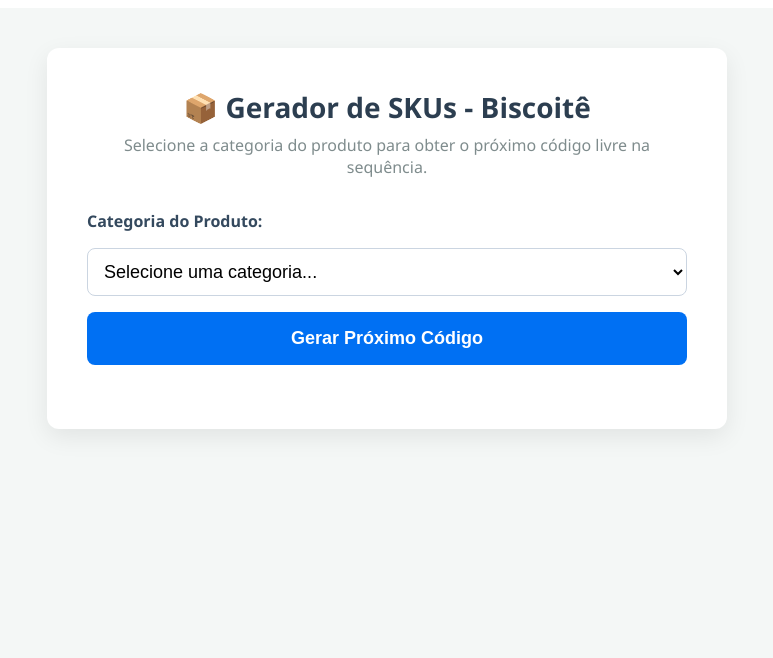
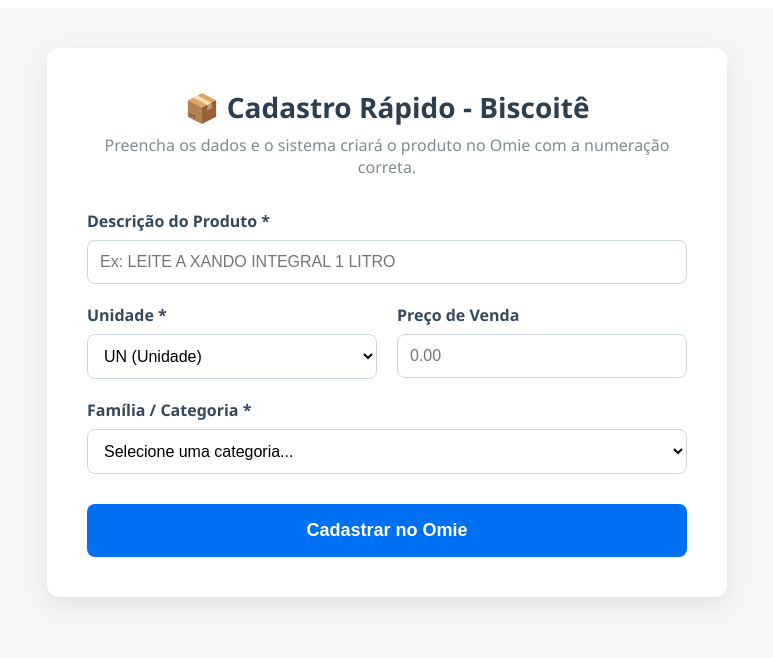
Before and after one commit to Suporte-Biscoite/skbiscoite, a React (Vite) app: page / in a window 1280 px wide. Shown: the top 658 px of the page, without its empty margins (253-1026 px from the left). Built offline with nearby package versions, Linux system fonts and the light colour scheme.

Commit message:
Implementa Fase 1: Formulario de cadastro individual integrado ao Omie

```diff
--- a/src/App.jsx
+++ b/src/App.jsx
@@ -1,101 +1,100 @@
 import { useState } from 'react';
 
 function App() {
-  const [prefixo, setPrefixo] = useState('');
-  const [proximoCodigo, setProximoCodigo] = useState(null);
+  // Estado do formulário
+  const [formData, setFormData] = useState({
+    descricao: '',
+    unidade: 'UN',
+    preco: '',
+    prefixo: ''
+  });
+
   const [carregando, setCarregando] = useState(false);
   const [statusTexto, setStatusTexto] = useState('');
   const [erro, setErro] = useState(null);
+  const [sucesso, setSucesso] = useState(null);
+
+  const handleChange = (e) => {
+    setFormData({ ...formData, [e.target.name]: e.target.value });
+  };
 
   const descobrirProximoCodigo = (todosCodigos, prefixoDesejado) => {
-    // Filtra apenas os códigos que começam com o prefixo escolhido
     const codigosDaFamilia = todosCodigos.filter(c => c.startsWith(prefixoDesejado));
-
-    // Extrai só o final numérico
     const sufixos = codigosDaFamilia
       .map(c => c.substring(prefixoDesejado.length))
-      .filter(s => /^\d+$/.test(s)) // Garante que o final é só número
+      .filter(s => /^\d+$/.test(s))
       .map(s => parseInt(s, 10))
       .sort((a, b) => a - b);
 
-    let proximoNumeroLivre = 1; // Começa testando o 001
-
+    let proximoNumeroLivre = 1;
     for (let i = 0; i < sufixos.length; i++) {
       if (sufixos[i] === proximoNumeroLivre) {
-        proximoNumeroLivre++; // Esse já existe, vamos testar o próximo
+        proximoNumeroLivre++;
       } else if (sufixos[i] > proximoNumeroLivre) {
-        break; // Achamos um buraco (gap)
+        break;
       }
     }
 
-    // Formata o final com zeros à esquerda
     const tamanhoIdealSufixo = Math.max(3, 7 - prefixoDesejado.length);
     const numeroFormatado = String(proximoNumeroLivre).padStart(tamanhoIdealSufixo, '0');
-
-    setProximoCodigo(`${prefixoDesejado}${numeroFormatado}`);
+    return `${prefixoDesejado}${numeroFormatado}`;
   };
 
-  const buscarDoOmie = async () => {
-    if (!prefixo) {
-      setErro("Por favor, selecione uma categoria primeiro.");
-      return;
-    }
-
+  const cadastrarProduto = async (e) => {
+    e.preventDefault(); // Evita recarregar a página
     setCarregando(true);
     setErro(null);
-    setProximoCodigo(null);
+    setSucesso(null);
     let todosCodigosAcomulados = [];
 
     try {
-      // 1. Busca apenas a PRIMEIRA página para descobrir o total de páginas que existem
-      setStatusTexto("Iniciando varredura rápida...");
+      // 1. Busca as páginas para achar o gap (mesma lógica super rápida de antes)
+      setStatusTexto("Calculando próximo SKU livre...");
       const res1 = await fetch(`/api/codigos?pagina=1&t=${new Date().getTime()}`);
-      if (!res1.ok) throw new Error("Erro na comunicação com a API");
+      if (!res1.ok) throw new Error("Erro na varredura inicial do Omie");
 
       const data1 = await res1.json();
       todosCodigosAcomulados = [...data1.codigos];
       const totalPaginas = data1.total_paginas;
 
-      // 2. Se tiver mais páginas, baixa o resto em LOTES PARALELOS (Muito mais rápido!)
       if (totalPaginas > 1) {
-        setStatusTexto(`Baixando dados em paralelo (1/${totalPaginas})...`);
-
-        // Cria uma lista com as páginas que faltam (ex: [2, 3, 4, 5])
         const paginasPendentes = [];
         for (let p = 2; p <= totalPaginas; p++) paginasPendentes.push(p);
-
-        // O Omie permite até 4 conexões simultâneas. Usamos 3 por segurança contra bloqueios.
         const tamanhoLote = 3;
 
         for (let i = 0; i < paginasPendentes.length; i += tamanhoLote) {
-          // Pega 3 páginas da fila
           const lote = paginasPendentes.slice(i, i + tamanhoLote);
-
-          // Dispara as 3 requisições para a Vercel EXATAMENTE AO MESMO TEMPO
-          const promessas = lote.map(p =>
-            fetch(`/api/codigos?pagina=${p}&t=${new Date().getTime()}`).then(res => res.json())
-          );
-
-          // O Promise.all espera as 3 terminarem juntas
+          const promessas = lote.map(p => fetch(`/api/codigos?pagina=${p}&t=${new Date().getTime()}`).then(res => res.json()));
           const resultadosLote = await Promise.all(promessas);
-
-          // Junta os códigos novos com os que já tínhamos
-          resultadosLote.forEach(res => {
-            todosCodigosAcomulados = [...todosCodigosAcomulados, ...res.codigos];
-          });
-
-          // Atualiza o texto na tela para o usuário não achar que travou
-          const progresso = Math.min(i + tamanhoLote + 1, totalPaginas);
-          setStatusTexto(`Baixando dados em paralelo (${progresso}/${totalPaginas})...`);
+          resultadosLote.forEach(res => { todosCodigosAcomulados = [...todosCodigosAcomulados, ...res.codigos]; });
         }
       }
 
-      setStatusTexto("Calculando o próximo número livre...");
-      descobrirProximoCodigo(todosCodigosAcomulados, prefixo);
+      // 2. Acha o código exato
+      const codigoGerado = descobrirProximoCodigo(todosCodigosAcomulados, formData.prefixo);
+      setStatusTexto(`Código ${codigoGerado} encontrado! Enviando para o Omie...`);
+
+      // 3. Manda os dados preenchidos para a nossa NOVA API de cadastro
+      const resCadastro = await fetch('/api/cadastrar', {
+        method: 'POST',
+        headers: { 'Content-Type': 'application/json' },
+        body: JSON.stringify({
+          codigo: codigoGerado,
+          descricao: formData.descricao,
+          unidade: formData.unidade,
+          preco: formData.preco
+        })
+      });
+
+      if (!resCadastro.ok) throw new Error("Falha ao salvar o produto no Omie.");
+
+      // Sucesso total! Limpa o formulário.
+      setSucesso(`Produto criado com sucesso! O SKU gerado foi: ${codigoGerado}`);
+      setFormData({ descricao: '', unidade: 'UN', preco: '', prefixo: '' });
 
     } catch (error) {
       console.error(error);
-      setErro("Falha na busca. O servidor pode estar ocupado. Tente novamente.");
+      setErro(error.message || "Ocorreu um erro inesperado.");
     } finally {
       setCarregando(false);
       setStatusTexto('');
@@ -107,26 +106,52 @@ function App() {
       <div style={{ maxWidth: '600px', margin: '0 auto', backgroundColor: '#ffffff', borderRadius: '12px', padding: '40px', boxShadow: '0 8px 24px rgba(0,0,0,0.08)' }}>
 
         <div style={{ textAlign: 'center', marginBottom: '32px' }}>
-          <h1 style={{ color: '#2c3e50', margin: '0 0 8px 0', fontSize: '28px' }}>📦 Gerador de SKUs - Biscoitê</h1>
-          <p style={{ color: '#7f8c8d', margin: 0, fontSize: '16px' }}>Selecione a categoria do produto para obter o próximo código livre na sequência.</p>
+          <h1 style={{ color: '#2c3e50', margin: '0 0 8px 0', fontSize: '28px' }}>📦 Cadastro Rápido - Biscoitê</h1>
+          <p style={{ color: '#7f8c8d', margin: 0, fontSize: '16px' }}>Preencha os dados e o sistema criará o produto no Omie com a numeração correta.</p>
         </div>
 
-        <div style={{ display: 'flex', flexDirection: 'column', gap: '16px', marginBottom: '24px' }}>
-          <label style={{ fontWeight: '600', color: '#34495e' }}>Categoria do Produto:</label>
+        <form onSubmit={cadastrarProduto} style={{ display: 'flex', flexDirection: 'column', gap: '20px' }}>
 
-          {/* Nova lista de seleção (Dropdown) */}
+          <div>
+            <label style={{ display: 'block', fontWeight: '600', color: '#34495e', marginBottom: '8px' }}>Descrição do Produto *</label>
+            <input
+              required
+              type="text" name="descricao" value={formData.descricao} onChange={handleChange}
+              placeholder="Ex: LEITE A XANDO INTEGRAL 1 LITRO" disabled={carregando}
+              style={{ width: '100%', padding: '12px', fontSize: '16px', borderRadius: '8px', border: '1px solid #cbd5e1', boxSizing: 'border-box' }}
+            />
+          </div>
+
+          <div style={{ display: 'flex', gap: '20px' }}>
+            <div style={{ flex: 1 }}>
+              <label style={{ display: 'block', fontWeight: '600', color: '#34495e', marginBottom: '8px' }}>Unidade *</label>
               <select
-            value={prefixo}
-            onChange={(e) => setPrefixo(e.target.value)}
-            disabled={carregando}
-            style={{
-              padding: '12px',
-              fontSize: '18px',
-              borderRadius: '8px',
-              border: '1px solid #cbd5e1',
-              backgroundColor: '#fff',
-              cursor: carregando ? 'not-allowed' : 'pointer'
-            }}
+                required name="unidade" value={formData.unidade} onChange={handleChange} disabled={carregando}
+                style={{ width: '100%', padding: '12px', fontSize: '16px', borderRadius: '8px', border: '1px solid #cbd5e1', backgroundColor: '#fff' }}
+              >
+                <option value="UN">UN (Unidade)</option>
+                <option value="CX">CX (Caixa)</option>
+                <option value="KG">KG (Quilo)</option>
+                <option value="PC">PC (Peça)</option>
+                <option value="LT">LT (Litro)</option>
+              </select>
+            </div>
+
+            <div style={{ flex: 1 }}>
+              <label style={{ display: 'block', fontWeight: '600', color: '#34495e', marginBottom: '8px' }}>Preço de Venda</label>
+              <input
+                type="number" step="0.01" name="preco" value={formData.preco} onChange={handleChange}
+                placeholder="0.00" disabled={carregando}
+                style={{ width: '100%', padding: '12px', fontSize: '16px', borderRadius: '8px', border: '1px solid #cbd5e1', boxSizing: 'border-box' }}
+              />
+            </div>
+          </div>
+
+          <div>
+            <label style={{ display: 'block', fontWeight: '600', color: '#34495e', marginBottom: '8px' }}>Família / Categoria *</label>
+            <select
+              required name="prefixo" value={formData.prefixo} onChange={handleChange} disabled={carregando}
+              style={{ width: '100%', padding: '12px', fontSize: '16px', borderRadius: '8px', border: '1px solid #cbd5e1', backgroundColor: '#fff' }}
             >
               <option value="">Selecione uma categoria...</option>
               <option value="300">EXTERNO</option>
@@ -134,42 +159,19 @@ function App() {
               <option value="500">CESTAS</option>
               <option value="700">ENTRADA DE NOTAS</option>
             </select>
+          </div>
 
           <button
-            onClick={buscarDoOmie}
-            disabled={carregando}
-            style={{
-              padding: '16px',
-              backgroundColor: carregando ? '#bdc3c7' : '#0070f3',
-              color: 'white',
-              border: 'none',
-              borderRadius: '8px',
-              cursor: carregando ? 'wait' : 'pointer',
-              fontSize: '18px',
-              fontWeight: 'bold',
-              transition: 'background-color 0.2s'
-            }}
+            type="submit" disabled={carregando}
+            style={{ marginTop: '10px', padding: '16px', backgroundColor: carregando ? '#bdc3c7' : '#0070f3', color: 'white', border: 'none', borderRadius: '8px', cursor: carregando ? 'wait' : 'pointer', fontSize: '18px', fontWeight: 'bold' }}
           >
-            {carregando ? '⏳ Sincronizando...' : 'Gerar Próximo Código'}
+            {carregando ? '⏳ Processando...' : 'Cadastrar no Omie'}
           </button>
-        </div>
+        </form>
 
-        {carregando && (
-          <p style={{ textAlign: 'center', color: '#e67e22', fontWeight: 'bold' }}>{statusTexto}</p>
-        )}
-
-        {erro && (
-          <div style={{ backgroundColor: '#fee2e2', color: '#b91c1c', padding: '16px', borderRadius: '4px' }}>
-            <strong>Aviso:</strong> {erro}
-          </div>
-        )}
-
-        {proximoCodigo && (
-          <div style={{ marginTop: '24px', padding: '24px', backgroundColor: '#f0fdf4', border: '2px solid #22c55e', borderRadius: '8px', textAlign: 'center' }}>
-            <p style={{ margin: '0 0 8px 0', color: '#166534', fontSize: '16px' }}>O código perfeito para você usar agora é:</p>
-            <h2 style={{ margin: 0, color: '#15803d', fontSize: '36px', letterSpacing: '2px' }}>{proximoCodigo}</h2>
-          </div>
-        )}
+        {carregando && <p style={{ textAlign: 'center', color: '#e67e22', fontWeight: 'bold', marginTop: '20px' }}>{statusTexto}</p>}
+        {erro && <div style={{ marginTop: '20px', backgroundColor: '#fee2e2', color: '#b91c1c', padding: '16px', borderRadius: '4px' }}><strong>Erro:</strong> {erro}</div>}
+        {sucesso && <div style={{ marginTop: '20px', backgroundColor: '#f0fdf4', color: '#15803d', border: '2px solid #22c55e', padding: '16px', borderRadius: '8px', textAlign: 'center', fontWeight: 'bold', fontSize: '18px' }}>✅ {sucesso}</div>}
 
       </div>
     </div>
```
Also changed, not shown: api/cadastrar.js (added, +36 -0 lines). Lines whose indentation alone changed are shown as unchanged.
